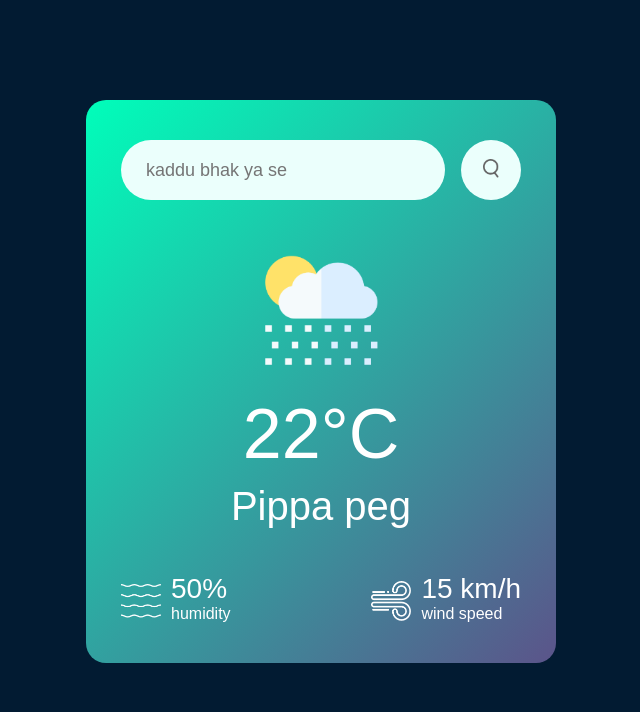
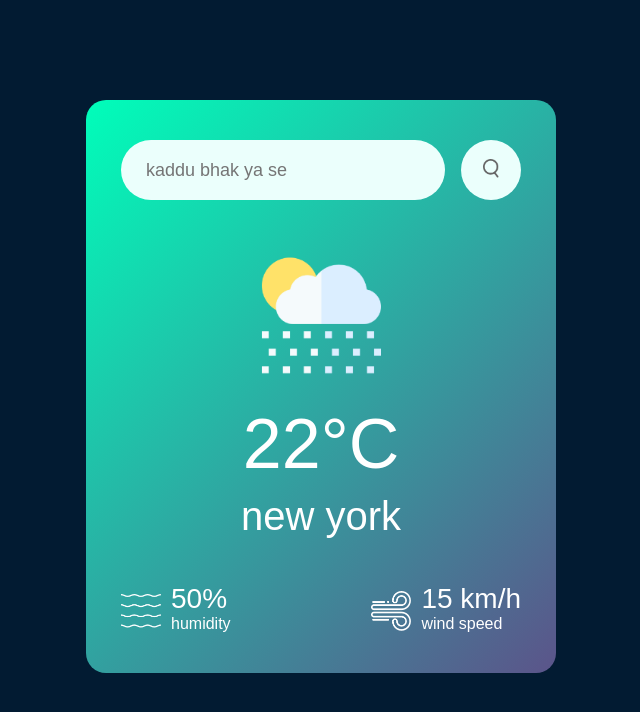
Before and after one commit to Binary-Builder/Weather-app-JS, a plain HTML site: page index.html in a window 1280 px wide. Shown: the whole page, without its empty margins (319-959 px from the left). Drawn offline with Linux system fonts and the light colour scheme.

Commit message:
further changes

```diff
--- a/index.html
+++ b/index.html
@@ -15,7 +15,7 @@
     <div class="weather">
         <img src="images/rain.png" class="weather-icon">
         <h1 class="temp">22°C</h1>
-        <h2 class="cit">Pippa peg</h2>
+        <h2 class="cit">new york</h2>
         <div class="details">
             <div class="col">
                 <img src="images/humidity.png">
--- a/style.css
+++ b/style.css
@@ -48,7 +48,7 @@ body{
     width: 16px;
 }
 .weather-icon{
-    width: 160px;
+    width: 170px;
     margin-top: 30px;
 }
 .weather h1{
```
